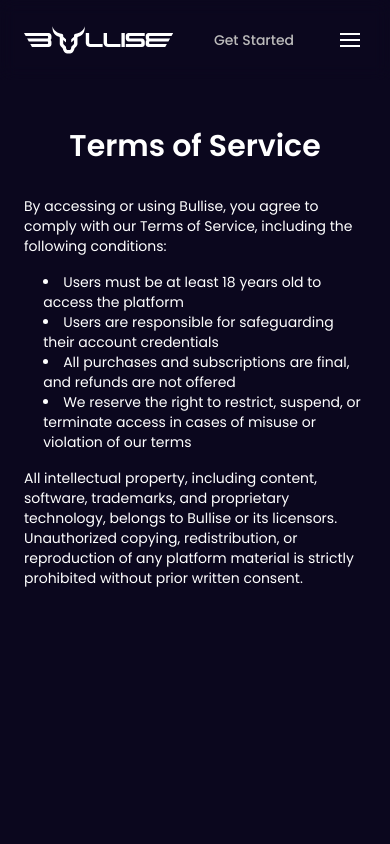
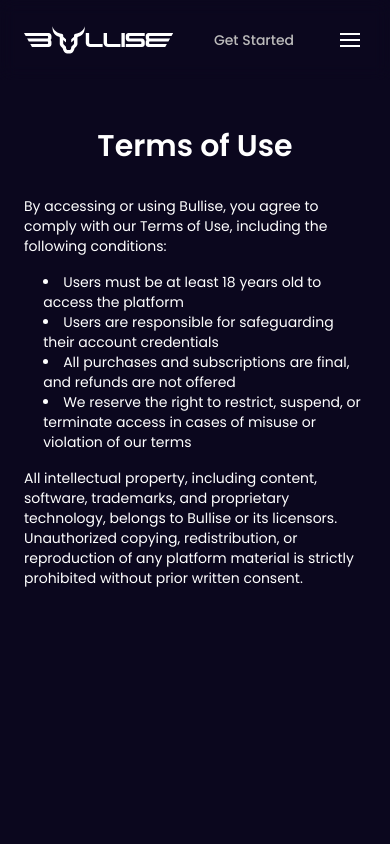
Before and after one commit to ImnMuqri/ai-trading-landing, a Nuxt app: page /terms in a window 390 px wide. Shown: the top 844 px of the page. Built offline with nearby package versions, Linux system fonts and the light colour scheme.

Commit message:
Add mobile menu, privacy pages

```diff
--- a/app/components/AISignal.vue
+++ b/app/components/AISignal.vue
@@ -144,7 +144,7 @@
           </div>
 
           <div class="mt-4 text-[15px]">
-            <p>No forced trades.</p>
+            <p class="font-semibold">No forced trades.</p>
             <p>Signals are generated only when market conditions align.</p>
           </div>
         </div>
--- a/app/components/Hero.vue
+++ b/app/components/Hero.vue
@@ -52,7 +52,7 @@
 
             <!-- Text -->
             <div class="text-[11px] z-10 text-center mt-2">
-              <p class="">No forced trades.</p>
+              <p class="font-semibold">No forced trades.</p>
               <p>Signals are generated only when market conditions align.</p>
             </div>
           </div>
--- a/app/pages/terms.vue
+++ b/app/pages/terms.vue
@@ -1,11 +1,11 @@
 <template>
   <div
     class="h-screen bg-[#0B071E] text-white pt-32 px-6 md:px-60 text-left space-y-4">
-    <h1 class="text-3xl font-semibold text-center pb-4">Terms of Service</h1>
+    <h1 class="text-3xl font-semibold text-center pb-4">Terms of Use</h1>
     <div class="flex flex-col gap-4 justify-start text-sm">
       <p>
         By accessing or using Bullise, you agree to comply with our Terms of
-        Service, including the following conditions:
+        Use, including the following conditions:
       </p>
 
       <ul class="list-disc list-inside text-left">
```
